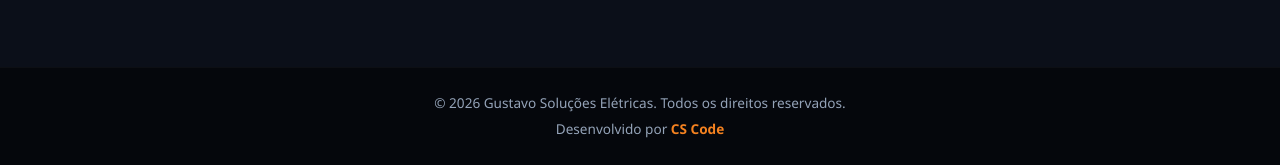
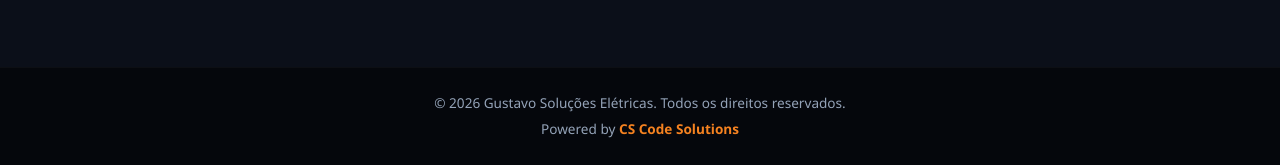
Before and after one commit to CS-Code-Solutions/Gustavo-Koenich, a plain HTML site: page index.html in a window 1280 px wide. Shown: the part 2954-3119 px from the top of the page. Drawn offline with Linux system fonts and the light colour scheme.

Commit message:
Atualizar o index.html

```diff
--- a/index.html
+++ b/index.html
@@ -231,7 +231,7 @@
     <footer>
         <div class="container footer-content">
             <p>&copy; 2026 Gustavo Soluções Elétricas. Todos os direitos reservados.</p>
-            <p class="assinatura-dev">Desenvolvido por <a href="https://www.instagram.com/cscode.solutions" target="_blank">CS Code</a></p>
+            <p class="assinatura-dev">Powered by <a href="https://www.instagram.com/cs_code_solutions?exln=Ym1mNDMzYTYxa3d6" target="_blank">CS Code Solutions</a></p>
         </div>
     </footer>
 
```
